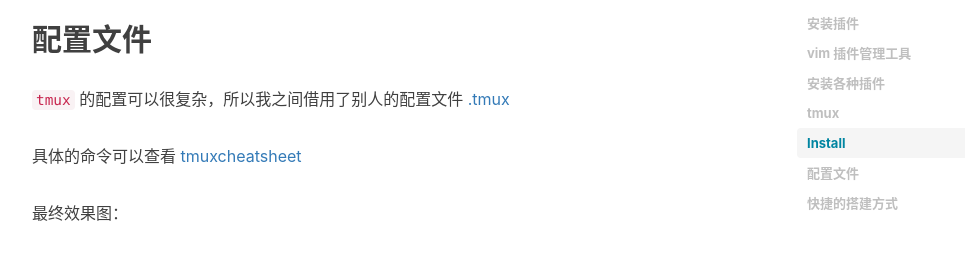
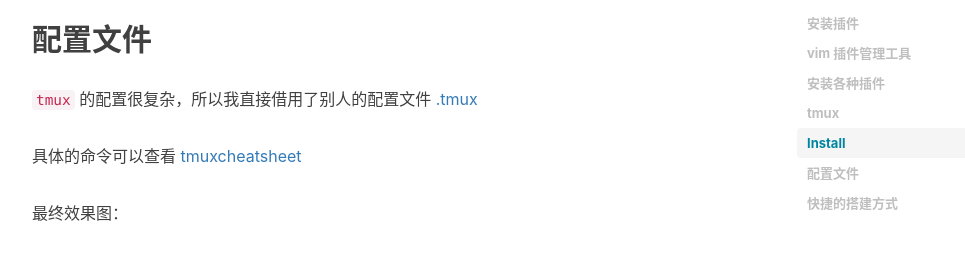
Before and after one commit to zyt312074545/zyt312074545.github.io, a Jekyll site: the page built from _posts/2018-11-26-mac-2.md, in a window 1280 px wide and 900 px high, scrolled down 5693 px. Shown: the part 171-426 px from the top of the window, without its empty margins (233-1198 px from the left). Built offline with Jekyll 4.4.1, drawn with Linux system fonts in a browser that asks for light colours; nearby versions of some CDN libraries; comment, search, counter and statistics services are not loaded.

Commit message:
update vim tmux

```diff
--- a/_posts/2018-11-26-mac-2.md
+++ b/_posts/2018-11-26-mac-2.md
@@ -238,7 +238,7 @@ brew install tmux
 
 ## 配置文件
 
-`tmux` 的配置可以很复杂，所以我之间借用了别人的配置文件 [.tmux](https://github.com/gpakosz/.tmux)
+`tmux` 的配置很复杂，所以我直接借用了别人的配置文件 [.tmux](https://github.com/gpakosz/.tmux)
 
 具体的命令可以查看 [tmuxcheatsheet](https://tmuxcheatsheet.com/)
 
```
